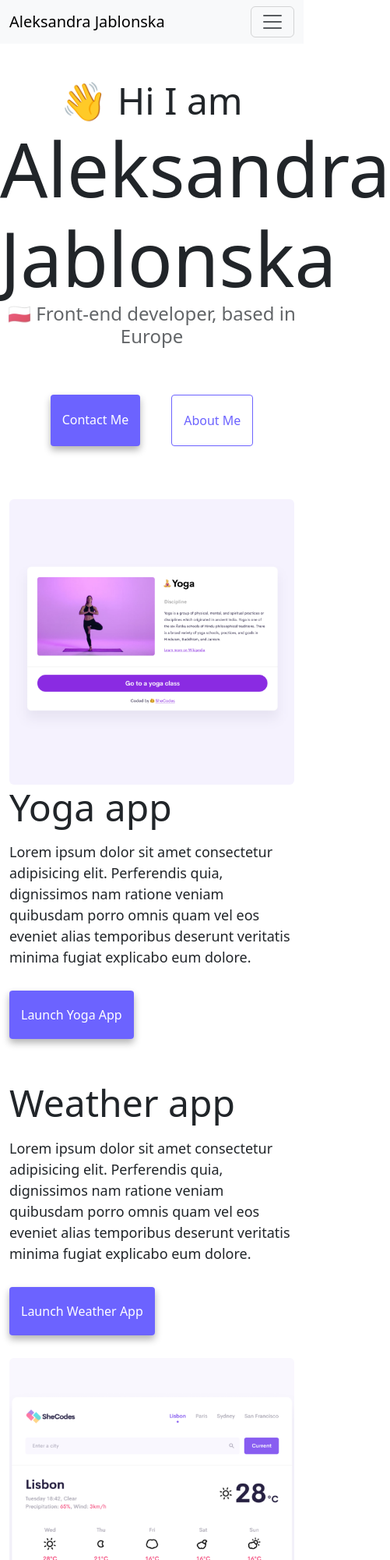
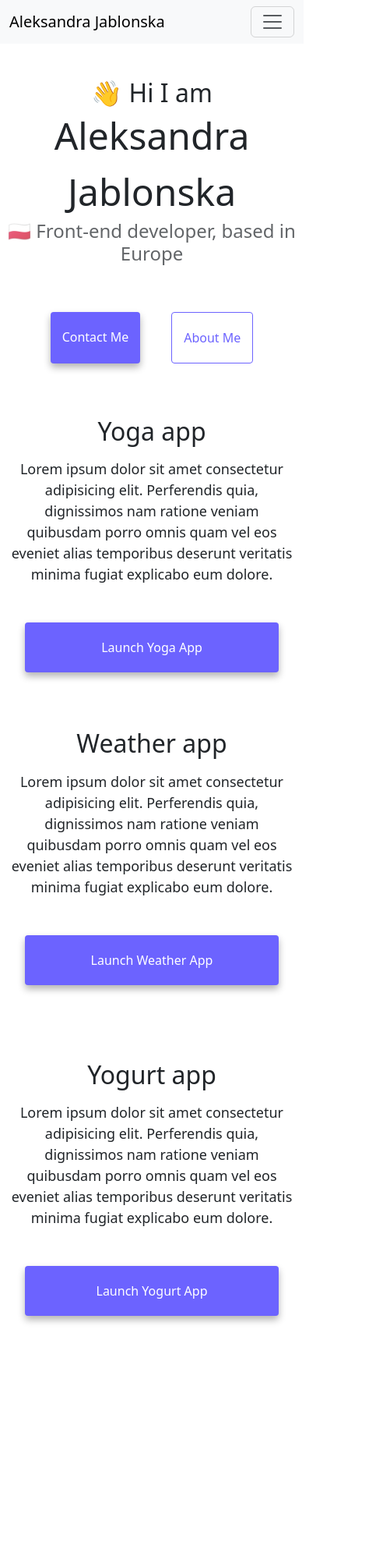
Before and after one commit to aleksandra-gab/practice-portfolio, a plain HTML site: page index.html in a window 390 px wide. Shown: the top 2000 px of the page at 78% size, 501 px wide, since content can reach past the window. After the commit the page ends 1747 px from the top, so only its background shows below. Drawn offline with nearby package versions, Linux system fonts and the light colour scheme.

Commit message:
Made my project SEO friendly

```diff
--- a/index.html
+++ b/index.html
@@ -4,7 +4,7 @@
     <meta charset="UTF-8" />
     <meta http-equiv="X-UA-Compatible" content="IE=edge" />
     <meta name="viewport" content="width=device-width, initial-scale=1.0" />
-    <title>Aleksandra Jablonska</title>
+    <title>Front-end developer - Aleksandra Jablonska</title>
     <link
       href="https://cdn.jsdelivr.net/npm/bootstrap@5.3.0-alpha3/dist/css/bootstrap.min.css"
       rel="stylesheet"
@@ -50,13 +50,19 @@
     <h1>Aleksandra Jablonska</h1>
     <h3>🇵🇱 Front-end developer, based in Europe</h3>
     <div class="navigation-links mb-5">
-      <a href="about.html#contact" class="contact-link">Contact me</a>
-      <a href="about.html" class="about-link">About me</a>
+      <a href="about.html#contact" title="Contact Me" class="contact-link"
+        >Contact Me</a
+      >
+      <a href="about.html" title="About Me" class="about-link">About Me</a>
     </div>
     <div class="container">
       <div class="row">
         <div class="col-md-6">
-          <img src="images/yoga.png" class="img-fluid rounded" />
+          <img
+            src="images/yoga.png"
+            alt="yoga app"
+            class="img-fluid rounded d-none d-sm-block"
+          />
         </div>
         <div class="col-md-6">
           <h2 class="mb-3">Yoga app</h2>
@@ -67,7 +73,12 @@
             explicabo eum dolore.
           </p>
           <div class="mt-5">
-            <a href="#" class="primary-link">Launch Yoga App</a>
+            <a
+              href="#"
+              title="Launch Yoga App"
+              class="primary-link project-link"
+              >Launch Yoga App</a
+            >
           </div>
         </div>
       </div>
@@ -83,17 +94,30 @@
             explicabo eum dolore.
           </p>
           <div class="mb-5 mt-5">
-            <a href="#" class="primary-link">Launch Weather App</a>
+            <a
+              href="#"
+              title="Launch Weather App"
+              class="primary-link project-link"
+              >Launch Weather App</a
+            >
           </div>
         </div>
         <div class="col-md-6">
-          <img src="images/weather.png" class="img-fluid rounded" />
+          <img
+            src="images/weather.png"
+            alt="weather app"
+            class="img-fluid rounded d-none d-sm-block"
+          />
         </div>
       </div>
 
       <div class="row mt-5">
         <div class="col-md-6">
-          <img src="images/yogurt.png" class="img-fluid rounded" />
+          <img
+            src="images/yogurt.png"
+            alt="yogurt app"
+            class="img-fluid rounded d-none d-sm-block"
+          />
         </div>
         <div class="col-md-6">
           <h2 class="mb-3">Yogurt app</h2>
@@ -104,7 +128,12 @@
             explicabo eum dolore.
           </p>
           <div class="mt-5">
-            <a href="#" class="primary-link">Launch Yogurt App</a>
+            <a
+              href="#"
+              title="Launch Yogurt App"
+              class="primary-link project-link"
+              >Launch Yogurt App</a
+            >
           </div>
         </div>
       </div>
--- a/style.css
+++ b/style.css
@@ -101,3 +101,25 @@ p {
   box-shadow: var(--box-shadow);
   color: white;
 }
+
+@media (max-width: 576px) {
+  h1 {
+    font-size: 48px;
+    line-height: 1.5;
+  }
+
+  h2 {
+    font-size: 32px;
+    text-align: center;
+  }
+
+  p {
+    text-align: center;
+  }
+
+  .project-link {
+    display: block;
+    text-align: center;
+    margin: 0 20px;
+  }
+}
```
Also changed, not shown: about.html (+20 -4 lines).
